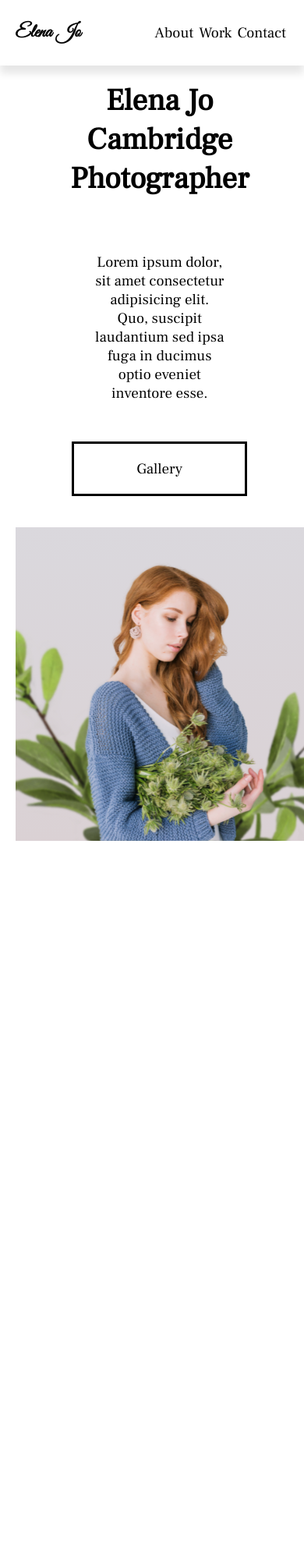
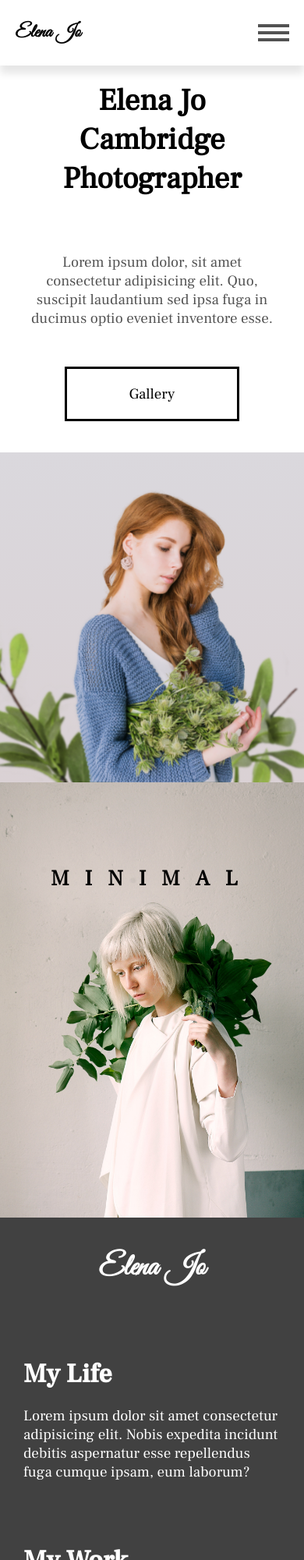
Before and after one commit to GregRRR/PhotoWeb, a plain HTML site: page index.html in a window 390 px wide. Shown: the top 2000 px of the page at 78% size. Before the commit the page ends 1078 px from the top, so only its background shows below. Drawn offline with Linux system fonts and the light colour scheme.

Commit message:
about section css flexbox

```diff
--- a/index.html
+++ b/index.html
@@ -18,11 +18,17 @@
     <header class="main-head">
       <nav>
         <h1 id="logo">Elena Jo</h1>
+        <input class="menu-check" type="checkbox" />
         <ul class="nav-links">
           <li><a href="#about">About</a></li>
           <li><a href="#work">Work</a></li>
           <li><a href="#contact">Contact</a></li>
         </ul>
+        <div class="burger">
+          <span></span>
+          <span></span>
+          <span></span>
+        </div>
       </nav>
     </header>
     <!-- HERO SECTION -->
@@ -50,6 +56,40 @@
           <img class="plant2 plant" src="./img/plant2.png" alt="" />
         </div>
       </section>
+      <!-- ABOUT SECTION   -->
+      <section class="about">
+        <div class="about-image">
+          <h5>MINIMAL</h5>
+          <img src="./img/about-image.png" alt="portrait-image" />
+        </div>
+        <div class="about-text flex">
+          <h2>Elena Jo</h2>
+          <div class="about-life">
+            <h3>My Life</h3>
+            <p>
+              Lorem ipsum dolor sit amet consectetur adipisicing elit. Nobis
+              expedita incidunt debitis aspernatur esse repellendus fuga cumque
+              ipsam, eum laborum?
+            </p>
+          </div>
+          <div class="about-work">
+            <h3>My Work</h3>
+            <p>
+              Lorem ipsum dolor sit amet consectetur adipisicing elit. Nobis
+              expedita incidunt debitis aspernatur esse repellendus fuga cumque
+              ipsam, eum laborum?
+            </p>
+          </div>
+          <div class="about-contact">
+            <h3>Get In Touch</h3>
+            <p>
+              Lorem ipsum dolor sit amet consectetur adipisicing elit. Nobis
+              expedita incidunt debitis aspernatur esse repellendus fuga cumque
+              ipsam, eum laborum?
+            </p>
+          </div>
+        </div>
+      </section>
     </main>
   </body>
 </html>
--- a/style.css
+++ b/style.css
@@ -123,12 +123,15 @@ nav {
 }
 
 .hero-introduction {
+  /* Flex 2 1 40rem allow text section to be larger than
+  image section in HERO section */
   flex: 2 1 40rem;
   text-align: center;
 }
 
 .hero-introduction p {
   padding: 5rem 10rem;
+  color: var(--grey-text);
 }
 
 .hero-introduction h2 {
@@ -162,10 +165,14 @@ nav {
   left: -20%;
   z-index: -1;
   transform: translateY(10%) rotateZ(5deg) rotateX(190deg);
+  /* Animation for plants movements in Hero Section (alternate-reverse added so animation
+  works smooth without a break, infinite added for non-stop animation,  */
   animation: plant-entrance 2s ease-in-out 0.5s forwards,
     plant-shake 2.5s infinite ease-in-out alternate-reverse 2s;
+  /* transform-origin for animation starting at the bottom of the image,
+  by default it would start in the middle */
   transform-origin: bottom;
-  width: 80%;
+  max-height: 80%;
 }
 
 .plant2 {
@@ -173,6 +180,8 @@ nav {
 }
 
 /* ANIMATIONS */
+
+/* Fade Out on Loading Website */
 
 @keyframes opening {
   from {
@@ -183,6 +192,7 @@ nav {
   }
 }
 
+/* Image Animation in Hero Section (Two Plants) */
 @keyframes plant-entrance {
   from {
     transform: translateY(10%) rotateZ(5deg) rotateX(190deg);
@@ -192,6 +202,8 @@ nav {
   }
 }
 
+/* Image Animation in Hero Section - For continious movement  */
+
 @keyframes plant-shake {
   from {
     transform: rotateZ(-5deg);
@@ -200,3 +212,138 @@ nav {
     transform: rotateZ(0deg);
   }
 }
+
+.burger,
+.menu-check {
+  display: none;
+}
+/* ABOUT SECTION */
+
+.about {
+  min-height: 100vh;
+  display: flex;
+  flex-wrap: wrap;
+}
+
+.about-text {
+  color: white;
+  flex: 2 1 40rem;
+  justify-content: space-around;
+  background: var(--background-color);
+}
+
+.about-text div {
+  padding: 5rem 8rem;
+}
+
+.about-text h3 {
+  padding: 2rem 0rem;
+  font-family: "Ruhl Medium";
+}
+
+.about-text h2 {
+  font-family: "Vibes";
+  padding: 4rem;
+}
+
+.about-image {
+  flex: 1 1 40rem;
+  position: relative;
+}
+
+.about-image h5 {
+  letter-spacing: 2rem;
+  position: absolute;
+  top: 20%;
+  left: 50%;
+  /* transform: translate(-50%, -20%) allows h5 text to be centered,
+   without it it will be centered within a div from 1st leter but visually it will not look centered */
+  transform: translate(-50%, -20%);
+}
+
+.about-image img {
+  width: 100%;
+  height: 100%;
+  /* object-fit prevents image from stretching and losing original ratio   */
+  object-fit: cover;
+}
+
+@media screen and (max-width: 842px) {
+  .hero {
+    width: 100%;
+  }
+
+  .hero-introduction p {
+    padding: 5rem 3rem;
+  }
+
+  /*  BURGER MENU */
+  .burger {
+    position: relative;
+    display: block;
+  }
+
+  .burger span {
+    padding: 0.2rem 2rem;
+    background: var(--grey-text);
+    margin: 0.5rem 0rem;
+    display: block;
+    transition: all 0.5s ease;
+  }
+
+  .nav-links {
+    background: var(--background-color);
+    width: 100%;
+    height: 100%;
+    position: fixed;
+    top: 0;
+    left: 100%;
+    flex-direction: column;
+    align-items: center;
+    transition: transform 1s ease;
+  }
+
+  .nav-links a {
+    color: white;
+    font-size: var(--header3);
+    text-decoration: underline;
+  }
+
+  .menu-check {
+    display: block;
+    position: absolute;
+    top: 50%;
+    right: 5%;
+    transform: translate(5%, -50%);
+    width: 5rem;
+    height: 5rem;
+    cursor: pointer;
+    opacity: 0;
+    z-index: 100;
+  }
+
+  .menu-check:checked + .nav-links {
+    transform: translate(-100%);
+  }
+
+  .menu-check:checked ~ .burger span {
+    background: white;
+  }
+
+  .menu-check:checked ~ .burger span:nth-child(1) {
+    transform: rotateZ(45deg) translateY(300%);
+  }
+
+  .menu-check:checked ~ .burger span:nth-child(3) {
+    transform: rotateZ(-45deg) translateY(-300%);
+  }
+
+  .menu-check:checked ~ .burger span:nth-child(2) {
+    opacity: 0;
+  }
+  /* ABOUT SECTION */
+
+  .about-text div {
+    padding: 3rem 3rem;
+  }
+}
```
